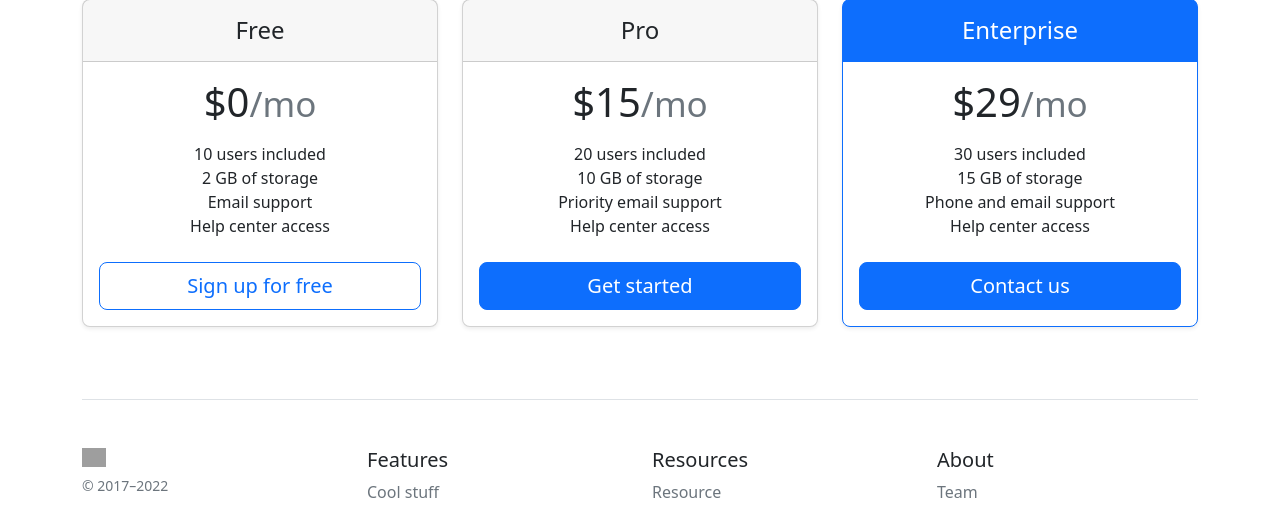
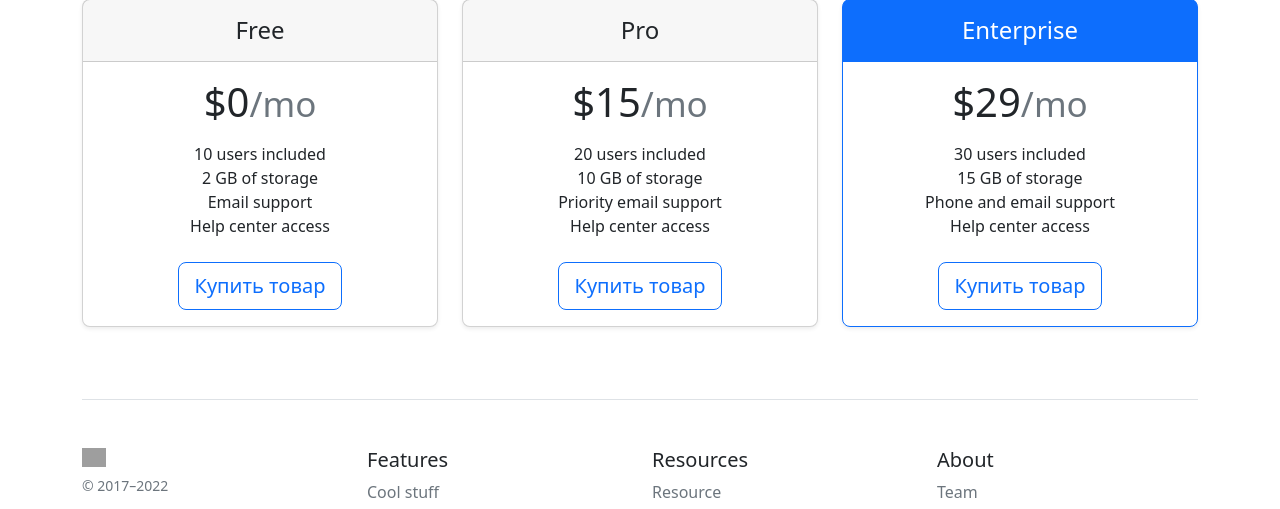
Before and after one commit to EvgeniySAMAL/OnlineShop-Flask-, a Flask app: page / in a window 1280 px wide. Shown: the part 305-814 px from the top of the page. Run offline with Flask 2, Linux system fonts and the light colour scheme; data that the repository does not hold is empty; grey boxes are pictures that could not be loaded.

Commit message:
добавлена система оплаты

```diff
--- a/app.py
+++ b/app.py
@@ -1,5 +1,6 @@
 from flask import Flask, render_template, request, redirect
 from flask_sqlalchemy import SQLAlchemy
+from cloudipsp import Api, Checkout
 
 app = Flask(__name__)
 app.config['SQLALCHEMY_DATABASE_URI'] = 'sqlite:///shop.db'
@@ -19,7 +20,8 @@ class Item(db.Model):
 
 @app.route('/')
 def index():
-    return render_template('index.html')
+    items = Item.query.order_by(Item.price).all()
+    return render_template('index.html', data=items)
 
 
 @app.route('/about')
@@ -27,9 +29,23 @@ def about():
     return render_template('about.html')
 
 
+@app.route('/buy/<int:id>')
+def item_buy(id):
+    item = Item.query.get()
+    api = Api(merchant_id=1396424,
+              secret_key='test')
+    checkout = Checkout(api=api)
+    data = {
+        "currency": "USD",
+        "amount": str(item.price)+"00"
+    }
+    url = checkout.url(data).get('checkout_url')
+    return redirect(url)
+
+
 @app.route('/create', methods=['POST', 'GET'])
 def create():
-    if request.method == 'POST':
+    if request.method == "POST":
         title = request.form['title']
         price = request.form['price']
         description = request.form['description']
--- a/templates/create.html
+++ b/templates/create.html
@@ -8,11 +8,11 @@
 <div class="container">
 <link rel="stylesheet" href="{{url_for('static',filename='css/main.css')}}">
 <h1>Добавление товара</h1>
+ <form method="post"> </form>
     <p>На этой странице добавляется товар в базу данных</p>
     <input type="text" class="form-control" name="title" id = "title" placeholder="Введите название"><br>
     <input type="number" class="form-control" name="price" id = "price" placeholder="Введите стоимость"><br>
     <input type="text" class="form-control" name="description" id = "description" placeholder="Введите описание"><br>
     <button class="btn btn-success" type="submit">Добавить</button>
-<form method="post"> </form>
 </div>
 {%endblock%}
--- a/templates/index.html
+++ b/templates/index.html
@@ -11,7 +11,7 @@
     <main>
     <div class="card-deck mb-3 text-center">
     {% for el in data %}
-      <main>
+              <main>
               <div class="row row-cols-1 row-cols-md-3 mb-3 text-center">
                     <div class="col">
                       <div class="card mb-4 rounded-3 shadow-sm">
@@ -23,12 +23,12 @@
                           <ul class="list-unstyled mt-3 mb-4">
                             <li>{{el.description}}</li>
                           </ul>
-                          <button type="button" class="w-100 btn btn-lg btn-outline-primary">Sign up for free</button>
+                          <a href="/buy/{{id}}" class=" btn btn-lg btn-block btn-outline-primary">Купить товар</a>
                         </div>
                       </div>
                     </div>
 
-                   </main>
+              </main>
 
 
       {%endfor%}
@@ -47,7 +47,7 @@
               <li>Email support</li>
               <li>Help center access</li>
             </ul>
-            <button type="button" class="w-100 btn btn-lg btn-outline-primary">Sign up for free</button>
+            <a href="/buy/1" class=" btn btn-lg btn-block btn-outline-primary">Купить товар</a>
           </div>
         </div>
       </div>
@@ -64,7 +64,7 @@
               <li>Priority email support</li>
               <li>Help center access</li>
             </ul>
-            <button type="button" class="w-100 btn btn-lg btn-primary">Get started</button>
+            <a href="/buy/1" class=" btn btn-lg btn-block btn-outline-primary">Купить товар</a>
           </div>
         </div>
       </div>
@@ -81,7 +81,7 @@
               <li>Phone and email support</li>
               <li>Help center access</li>
             </ul>
-            <button type="button" class="w-100 btn btn-lg btn-primary">Contact us</button>
+            <a href="/buy/{{id}}" class=" btn btn-lg btn-block btn-outline-primary">Купить товар</a>
           </div>
         </div>
       </div>
```
